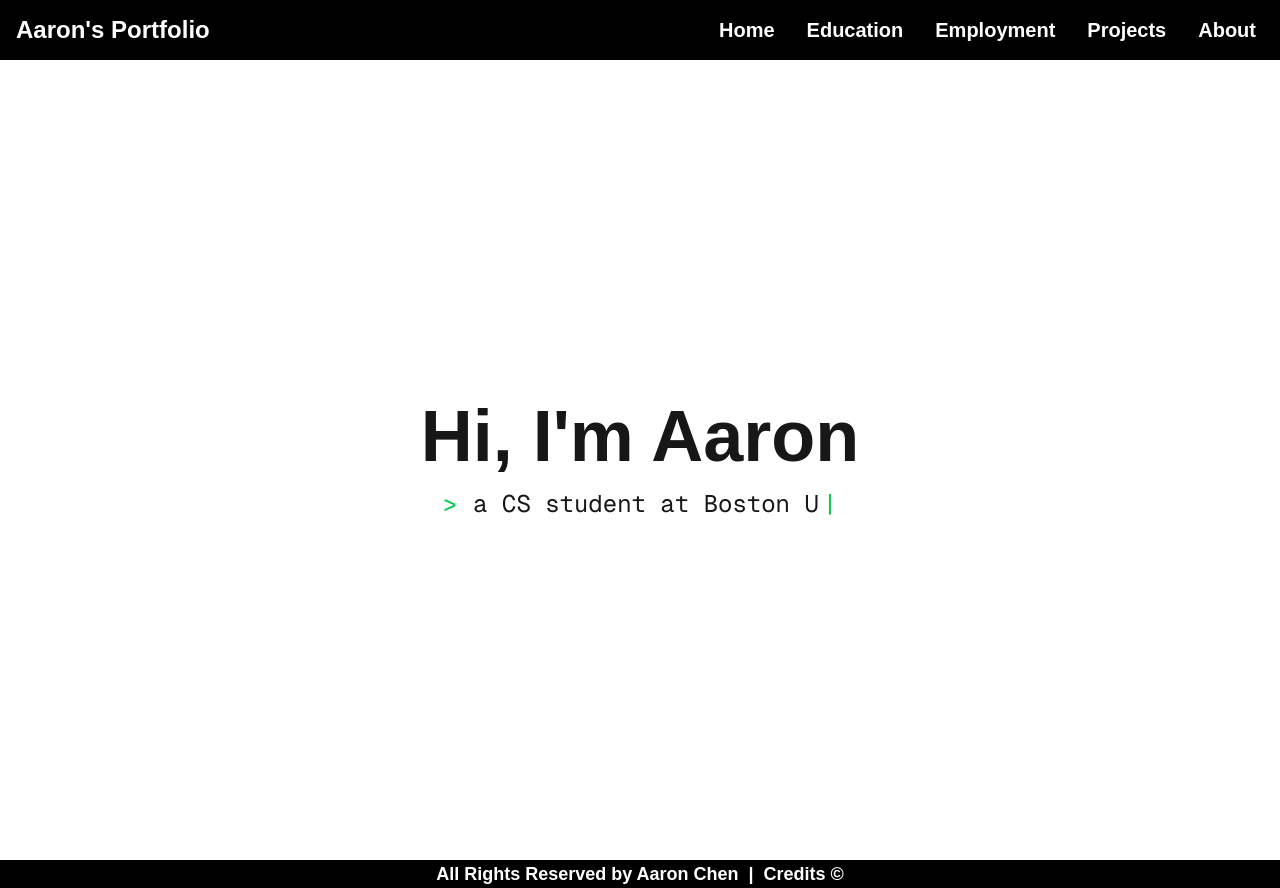
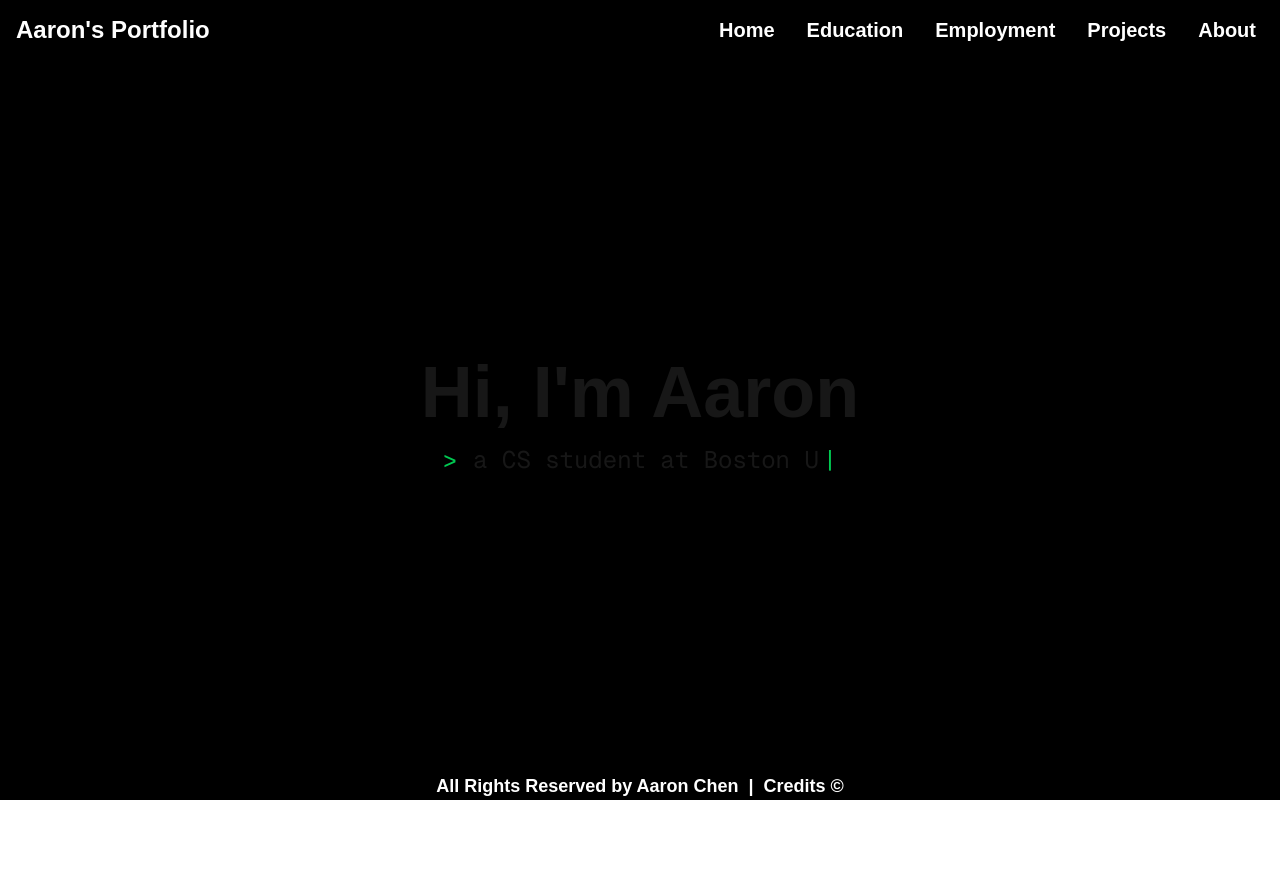
Before and after one commit to acaaron23/acaaron, a Next.js app: page / in a window 1280 px wide. After the commit the page ends 800 px from the top, so only its background shows below. Built offline with nearby package versions, Linux system fonts and the light colour scheme.

Commit message:
Viewing changes

```diff
--- a/app/layout.tsx
+++ b/app/layout.tsx
@@ -28,8 +28,8 @@ export const metadata: Metadata = {
 export default function RootLayout({children,}: Readonly<{
     children: React.ReactNode;}>) {
     return (
-        <html lang = "en">
-            <body className={`${geistSans.variable} ${geistMono.variable} antialiased bg-white`}>
+        <html lang = "en" className="h-full">
+            <body className={`${geistSans.variable} ${geistMono.variable} h-full flex flex-col antialiased bg-white`}>
                     <Header />
                     {children}
                     <Footer />
--- a/app/page.tsx
+++ b/app/page.tsx
@@ -4,7 +4,7 @@ import Typewriter from "@/app/components/Typewriter";
 
 export default function Home() {
     return (
-        <div className="flex flex-col items-center justify-center bg-gradient-to h-200">
+        <div className="flex flex-col h-full items-center justify-center bg-black">
             <h1 className="text-7xl font-bold mb-4">Hi, I&#39;m Aaron</h1>
             <Typewriter/>
         </div>
```
